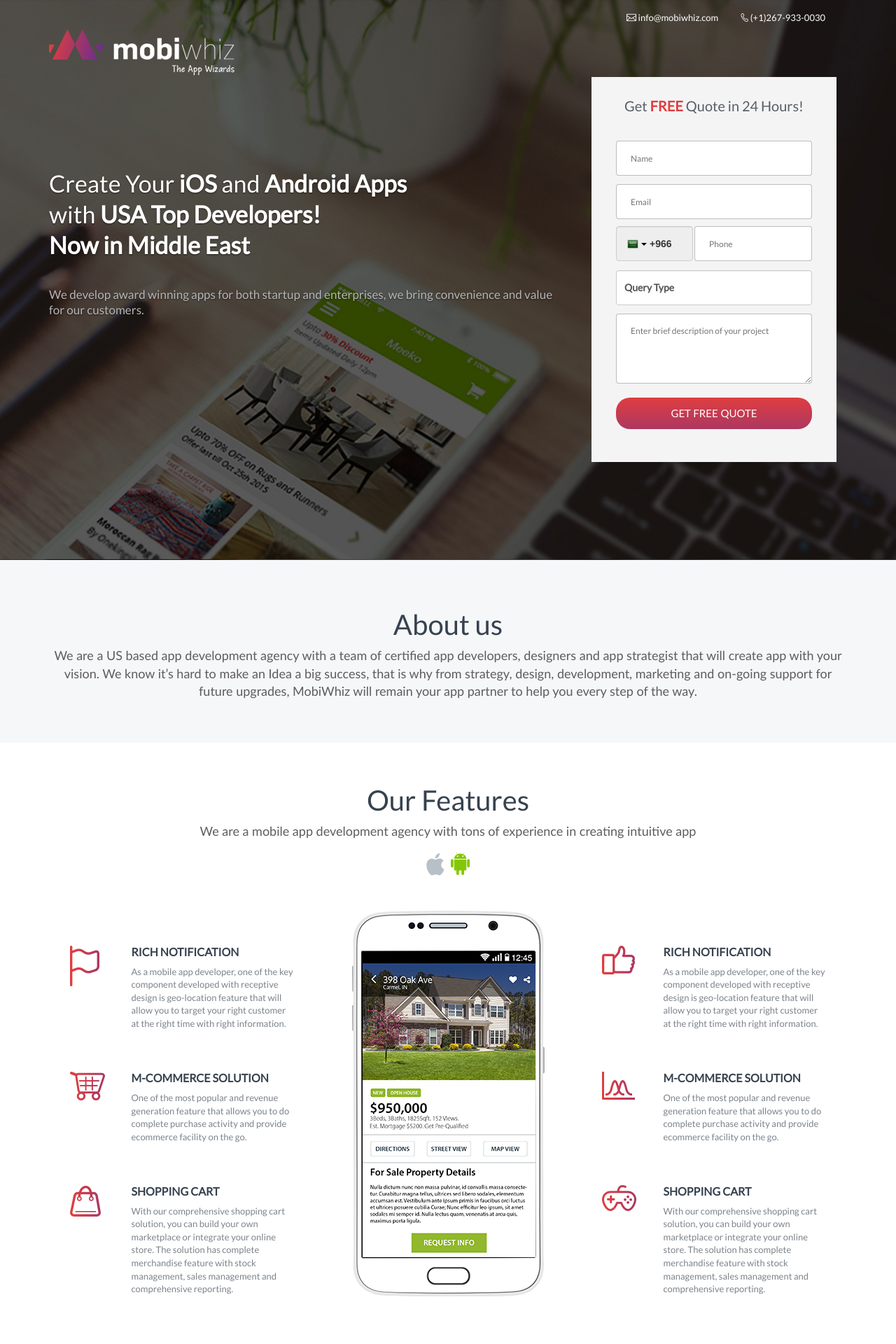
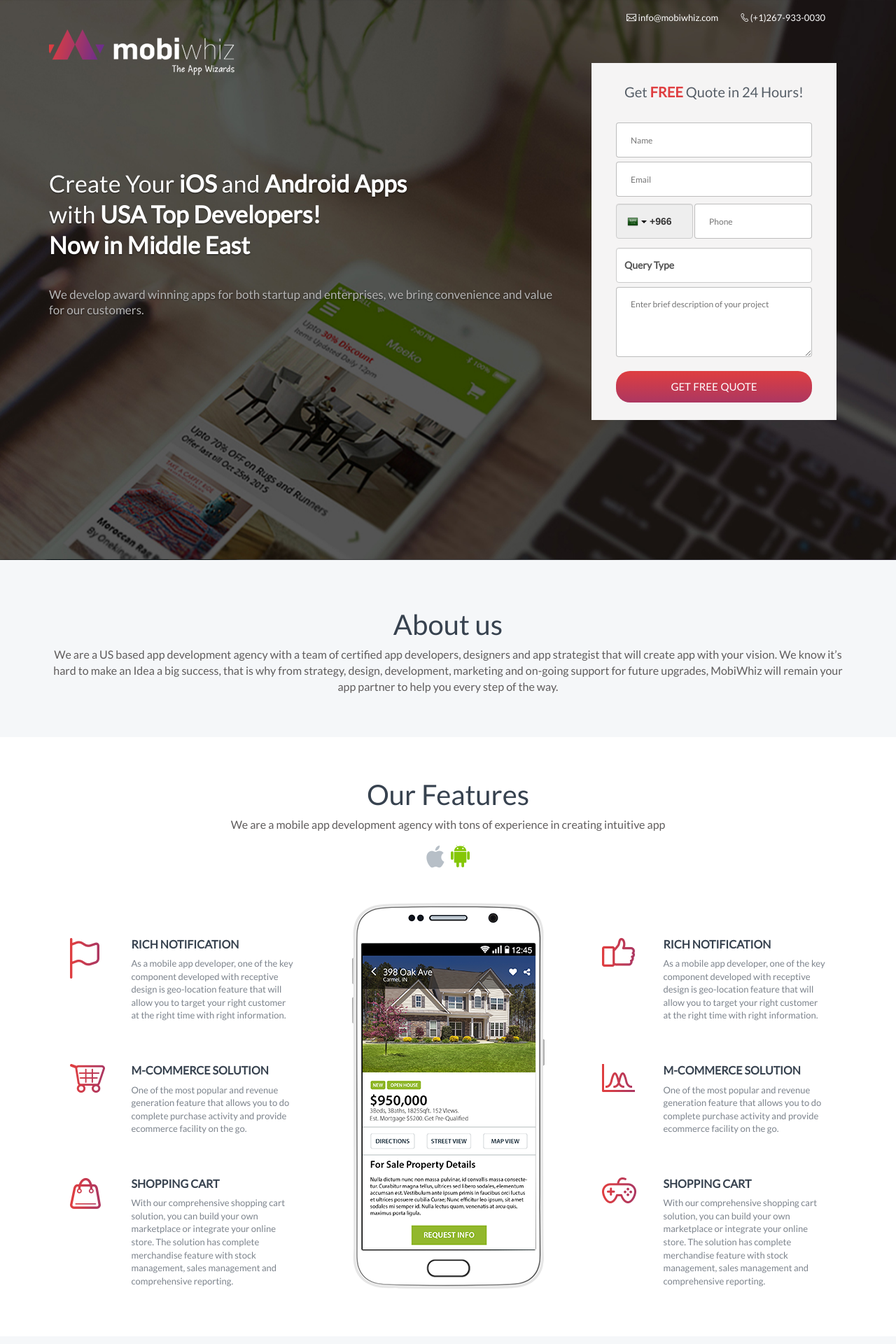
Before and after one commit to MobiWhizDev/Website, a PHP site: page /landing.php in a window 1280 px wide. Shown: the top 1920 px of the page at 70% size. Run offline with PHP 8.4, Linux system fonts and the light colour scheme; some libraries are stand-ins or nearby versions.

Commit message:
landing height updated

```diff
--- a/css/stylesheet.css
+++ b/css/stylesheet.css
@@ -180,15 +180,16 @@ section.section_services h3 {
     color: #37424f;
     font-size: 40px;
     font-weight: 400;
+	font-family:lato;
 }
 
 section.section_services p.subtitle {
     color: #5F5C5C;
-    font-size: 18px;
+    font-size: 16px;
     width: 60%;
     margin: auto;
     font-weight: 100;
-    font-family: calibri;
+    font-family: lato;
 }
 
 .bg-services {
@@ -1339,14 +1340,15 @@ span.heading {
 }
 
 /*---------- Landing Page CSS --------*/
+.carousel-landing{min-height:800px !important; height:100%;}
 .col-md-8.landing-left {    text-align: left; padding:60px 40px 0 0;}
 .landing-left  h5{font-size:34px; font-family:lato; font-weight:100 !important; line-height:1.3;}
 span.bold {    font-weight: bold;}
 .landing-left  h6{color:#b8b7b7; font-family:lato; font-weight:100; font-size:17px; line-height:1.3;}
-.col-md-4.landing-right { margin: -60px 0 0 0;}
-.form {width: 100%; height: 550px; background: #f5f4f4; padding:20px 35px 10px 35px;}
+.col-md-4.landing-right { margin: -80px 0 0 0;}
+.form {width: 100%; height: 510px; background: #f5f4f4; padding:20px 35px 10px 35px;}
 .form h5 { color: #565e67; font-family: lato; font-size: 20px; text-shadow: none;}
-input.text-box, textarea { display: block; margin: auto; margin-top: 12px; width: 100%; height: 50px; border-radius: 4px; border: solid 1px rgba(128, 128, 128, 0.52); padding:0 0 0px 20px; color:#333; font-weight:100;}
+input.text-box, textarea { display: block; margin: auto; margin-top: 6px; width: 100%; height: 50px; border-radius: 4px; border: solid 1px rgba(128, 128, 128, 0.52); padding:0 0 0px 20px; color:#333; font-weight:100;}
 input.text-box.country-code { width: 60%; margin-right: 0; margin-top:10px;}
 textarea{height:100px; padding:15px 0 0px 20px;}
 select#qrytype1{margin:13px 0 0 0; padding:0 0 0px 10px; height:50px;}
@@ -1363,7 +1365,7 @@ section.section_services.landing { padding: 40px 0 0 0;}
 p.landing{width:100% !important; color:#707882;}
 .landing-icon { text-align: left; margin:50px 0 0 0;}
 .landing-heading{text-align:left; margin:40px 0 0 0; color:#7c838c; font-weight:100; font-family:lato; font-size:13px;}
-.landing-heading h4 {font-size: 16px; text-transform: uppercase; font-weight: bold; color:#37424f;}
+.landing-heading h4 {font-size: 16px; text-transform: uppercase; font-weight: bold; color:#37424f; font-family:lato;}
 .landing-process{background:#f5f7f9 !important; padding-bottom:0 !important;}
 /*-------- Landing Page CSS End ------*/
 
--- a/index.php
+++ b/index.php
@@ -250,7 +250,8 @@
     <section class="section_contact">
         <?php include('includes/contact_form.php'); ?>
     </section>
-    <!-- secction contact end -->
+    <!-- section contact end -->
+
     <section class="more-text">
         <div class="container">
             <div class="bg-text">
--- a/landing.php
+++ b/landing.php
@@ -3,7 +3,7 @@
 
     <div id="carousel-example-generic" class="carousel slide" data-ride="carousel">
       <!-- Wrapper for slides -->
-      <div class="carousel-inner" role="listbox">
+      <div class="carousel-inner carousel-landing" role="listbox">
         <div class="item active">
           <img src="images/bg-landing.jpg" class="img-slider" alt="...">
           <div class="carousel-caption landing-caption">
@@ -334,9 +334,27 @@
 
 </div>
 <!--- Reviews2 End --->
-
-
-
 </div>
 
+<section class="more-text">
+        <div class="container">
+            <div class="bg-text">
+            	<br>&nbsp;<br>&nbsp;<br>
+                <span class="heading">Develop App – Industry Outlook</span>
+                <input type="checkbox" class="read-more-state" id="post-1" />
+                <p class="read-more-wrap"> With rapid growth in the mobile app industry, the number of downloads for mobile apps developed are expected to surpass 200 billion in 2016 according to industry researchers. The mobile app development is one of the fastest growing area with over 1.4 million app developed during 2014 only and the numbers are rapidly growing.<span class="read-more-target"> Most of the app companies are working on android app development, iOS (iPhone and iPad) and web apps. Leading app developers are expanding their skill sets to capture the mobile apps for various industries with understanding the parameters of advertising, revenue generation, ROI and rich user experience. Most of the app companies have also shifted their focus to become a one-stop solution for startups and entrepreneurs by providing complete app development and digital marketing services. Top mobile app developers are also working on new up-coming technologies to capture the new market of hardware based apps, wearable’s, and other enterprise enabled apps. <br>   <br>
+                <span class="heading">MobiWhiz – Top App Development Company</span>
+                    <br> MobiWhiz.com was established with a vision to work on developing new ideas in the app industry and work as development partners for startups. Our app company aims to focus on the frontiers of app development for both Android apps and iOS app for both iPhone and iPad development and hence has enabled a team of designers with development wizards and app strategist gurus that work closely to create beautiful apps that brings rich user experience and are technology advanced in the market.
+                    <br>
+                    <br>
+                    <span class="heading">App Developer – Android App and iOS App Development</span>
+                    <br> As leading app developers, our services are geared towards app design and development of android apps, iOS (iPhone and iPad) app development and web apps. Our app developers have extensive experience in their respective fields and are industry certified. The app design team has some of the most prominent names with us that are known for creating remarkable app experience for app users. MobiWhiz has a separate team of app strategist that work with the design and development team to ensure that the business model of the customers is kept at the forefront of the app development.
+                    <br> Our app developers are qualified in the field of Objective C, Java, Angular JS, and hybrid app development platforms, which enables them to develop both native and hybrid apps for all industries.
+                    <br> Our development process that our app developers follow is customized to deliver top-notch app according to customer requirements and result in generating maximum revenues. </span>
+                </p>
+                <label for="post-1" class="read-more-trigger"></label>
+            </div>
+        </div>
+    </section>
+
 <?php include_once('includes/footer.php'); ?>
```
Also changed, not shown: images/analytics.png, images/ecomerce.png, images/gamification.png, images/rich.png, images/shopping.png, images/social.png.
